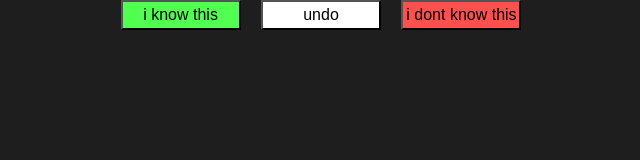
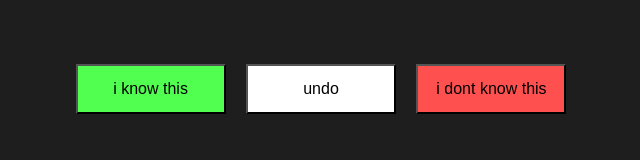
Before and after one commit to CHECKERCE/Flashcards, a plain HTML site: page index.html in a window 1280 px wide. Shown: the whole page, without its empty margins (319-959 px from the left). Drawn offline with Linux system fonts and the light colour scheme.

Commit message:
changed buttons to be bigger and a little further down

```diff
--- a/style.css
+++ b/style.css
@@ -27,19 +27,21 @@ body {
 #buttons {
     width: 100%;
     text-align: center;
-    margin: 0 0 0.5em 0;
+    margin-top: 4em;
+    margin-bottom: 3em;
     padding: 0;
 }
 
 #buttons button {
-    width: 120px;
-    height: 30px;
+    width: 150px;
+    height: 50px;
     font-size: 1em;
     margin: 0 0.5em 0 0.5em;
     padding: 0;
     background-color: #fff;
     color: #000;
     transition: 0.3s;
+    transition: display 0.3s;
 }
 
 #buttons button:hover {
```
